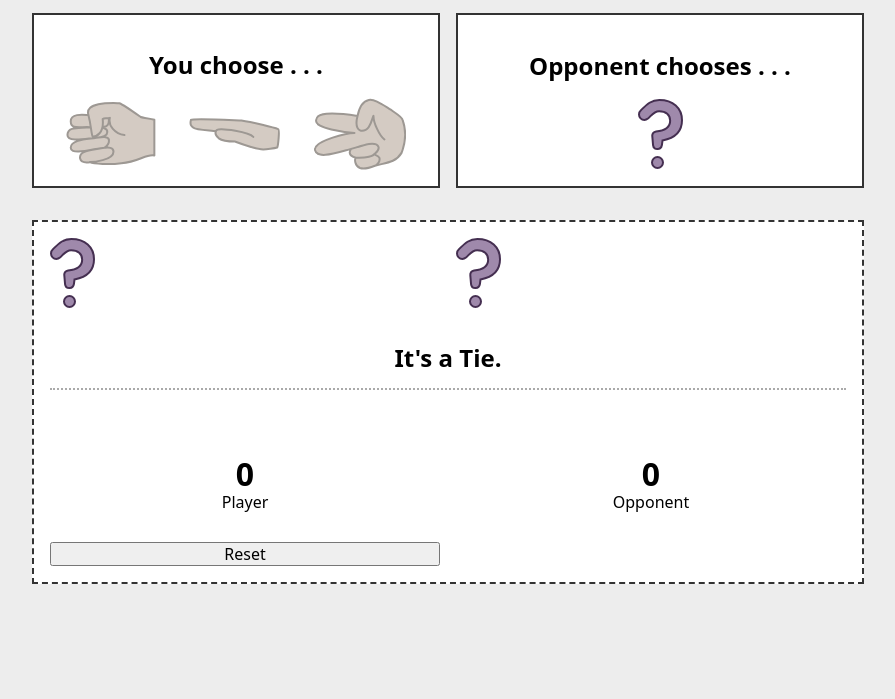
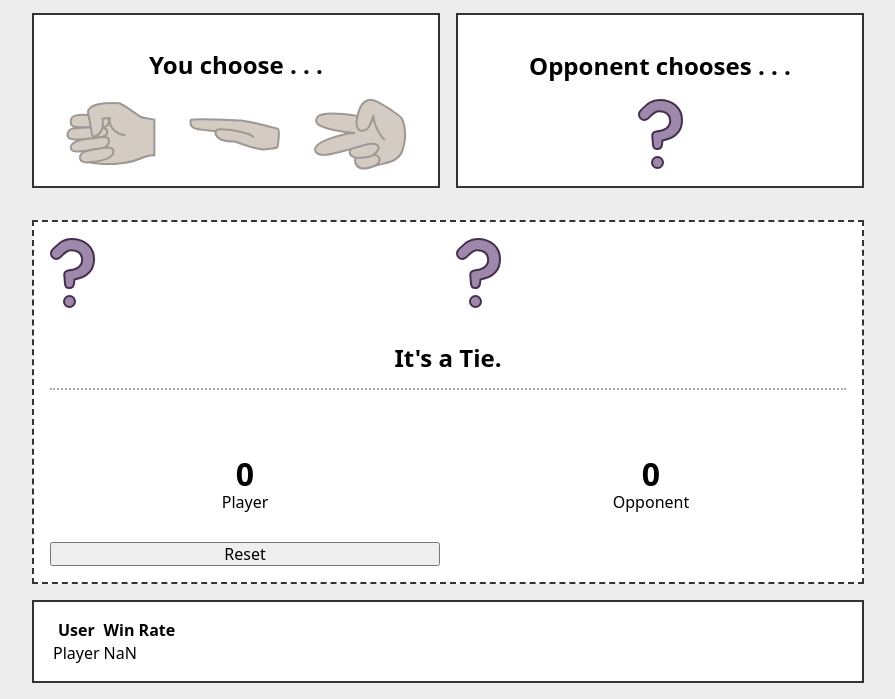
Before and after one commit to delwicrg/delwiche-rosalina_comm329RPS, a plain HTML site: page index.html in a window 1280 px wide. Both pictures are taken after a click on the button "Reset". Shown: the part 107-806 px from the top of the page, without its empty margins (192-1087 px from the left). Drawn offline with Linux system fonts and the light colour scheme.

Commit message:
add user scoreboard

```diff
--- a/index.html
+++ b/index.html
@@ -32,13 +32,26 @@
       <h2 id="result">It's a Tie.</h2>
       <div id="play" class="score">
         <p id="pscore">0</p>
-        <p class="label">Player</p>
+        <p class="label" id ="playerName">Player</p>
       </div>
       <div id="opp" class="score">
         <p id="oscore">0</p>
         <p class="label">Opponent</p>
       </div>
+
+
       <button onclick = "resetGame()">Reset</button>
+
+    </section>
+    <section>
+      <div>
+        <table id="scoreBoard">
+          <tr>
+            <th>User</th>
+            <th>Win Rate</th>
+          </tr>
+        </table>
+      </div>
     </section>
   <!-- loads javascript -->
   <script src="js/page.js"></script>
--- a/js/page.js
+++ b/js/page.js
@@ -12,8 +12,10 @@ var userChoice = 0;
 var win = -1;
 var userScoreTotal = 0;
 var computerScoreTotal = 0;
-var nameOfUser = "NA";
+var nameOfUser = "Player";
 var gameNum = 0;
+
+const scoreBoard = [];
 
 
 /**
@@ -71,13 +73,18 @@ function userSelectionScissors(){
  */
 function userSelectionAfter(){
     nameOfUser =  document.getElementById("nameOfUser").value;
+    if(nameOfUser != "" ){document.getElementById("playerName").innerHTML = nameOfUser;}
+
     console.log("USER " + nameOfUser);
     computerSelection();
     winOrLoss();
     updateScore();
     clearSelection();
     gameNum++;
-    if(gameNum == 1){document.getElementById("nameOfUser").style.display = "none";}
+    if(gameNum == 1){
+        document.getElementById("nameOfUser").style.display = "none";
+    }
+
 
 }
 
@@ -108,7 +115,7 @@ function winOrLoss(){
  * as a result of a win, one is added to the winners score
  */
 function updateScore(){
-    if(nameOfUser == ""){nameOfUser = "pal";}
+    if(nameOfUser == ""){nameOfUser = "Player";}
 
     if(win == 1){
         userScoreTotal++;
@@ -135,6 +142,8 @@ function updateScore(){
  * resets the computer and user scores to 0 and selections to mystery, awaiting new game
  */
 function resetGame(){
+        updateScoreBoard();
+
         userScoreTotal = 0;
         computerScoreTotal = 0;
         gameNum = 0;
@@ -148,4 +157,16 @@ function resetGame(){
         document.getElementById("pscore").innerHTML = userScoreTotal;
         document.getElementById("nameOfUser").value = "";
         document.getElementById("nameOfUser").style.display = "block";
+        document.getElementById("playerName").innerHTML = "Player";
+
 }
+
+function updateScoreBoard(){
+    var winRate = userScoreTotal / gameNum;
+    var table = document.getElementById("scoreBoard");
+    var row = table.insertRow(-1);
+    var cell1 = row.insertCell(-1);
+    var cell2 = row.insertCell(1);
+    cell1.innerHTML = nameOfUser ;
+    cell2.innerHTML = winRate;
+}
```
